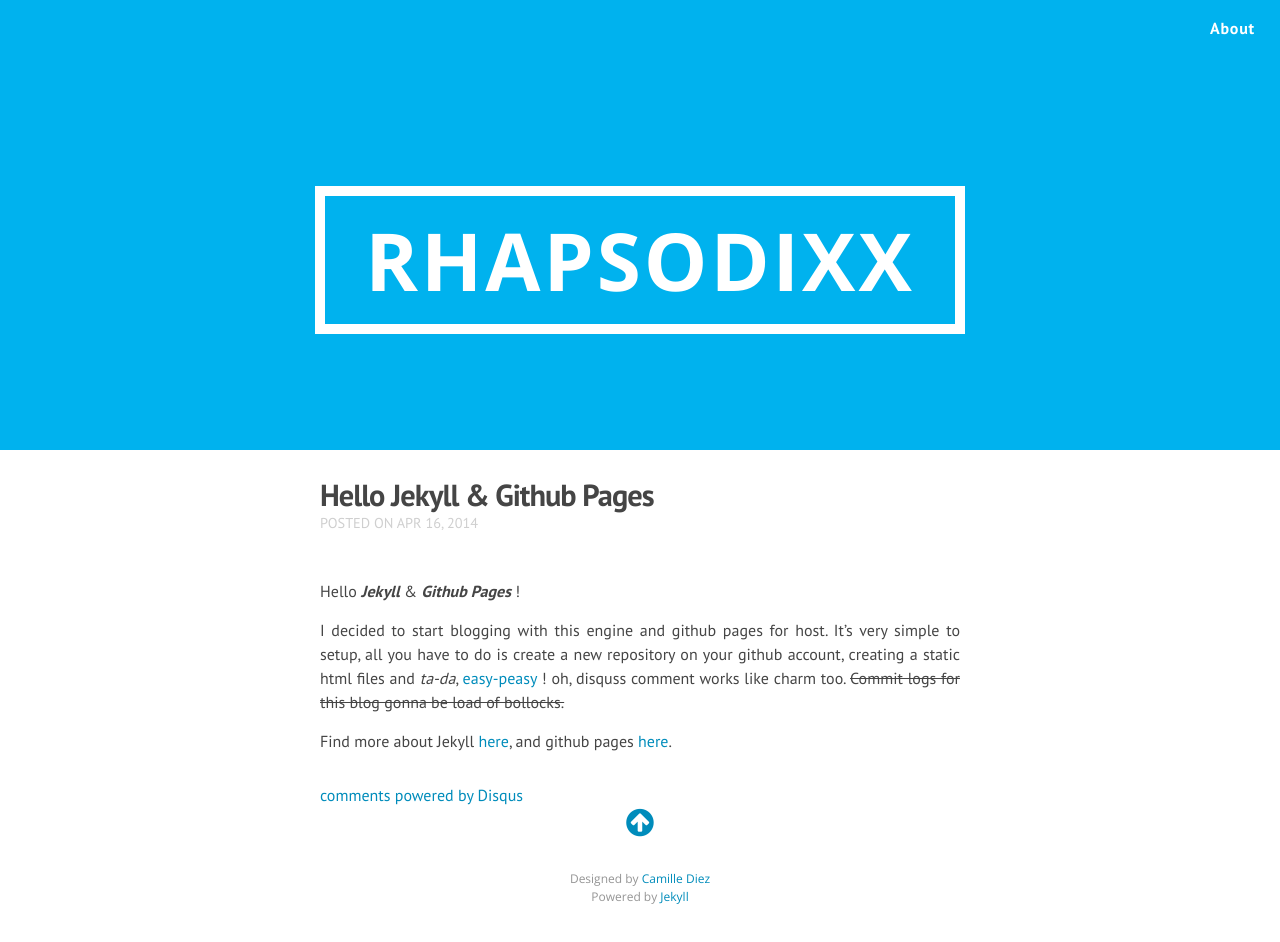
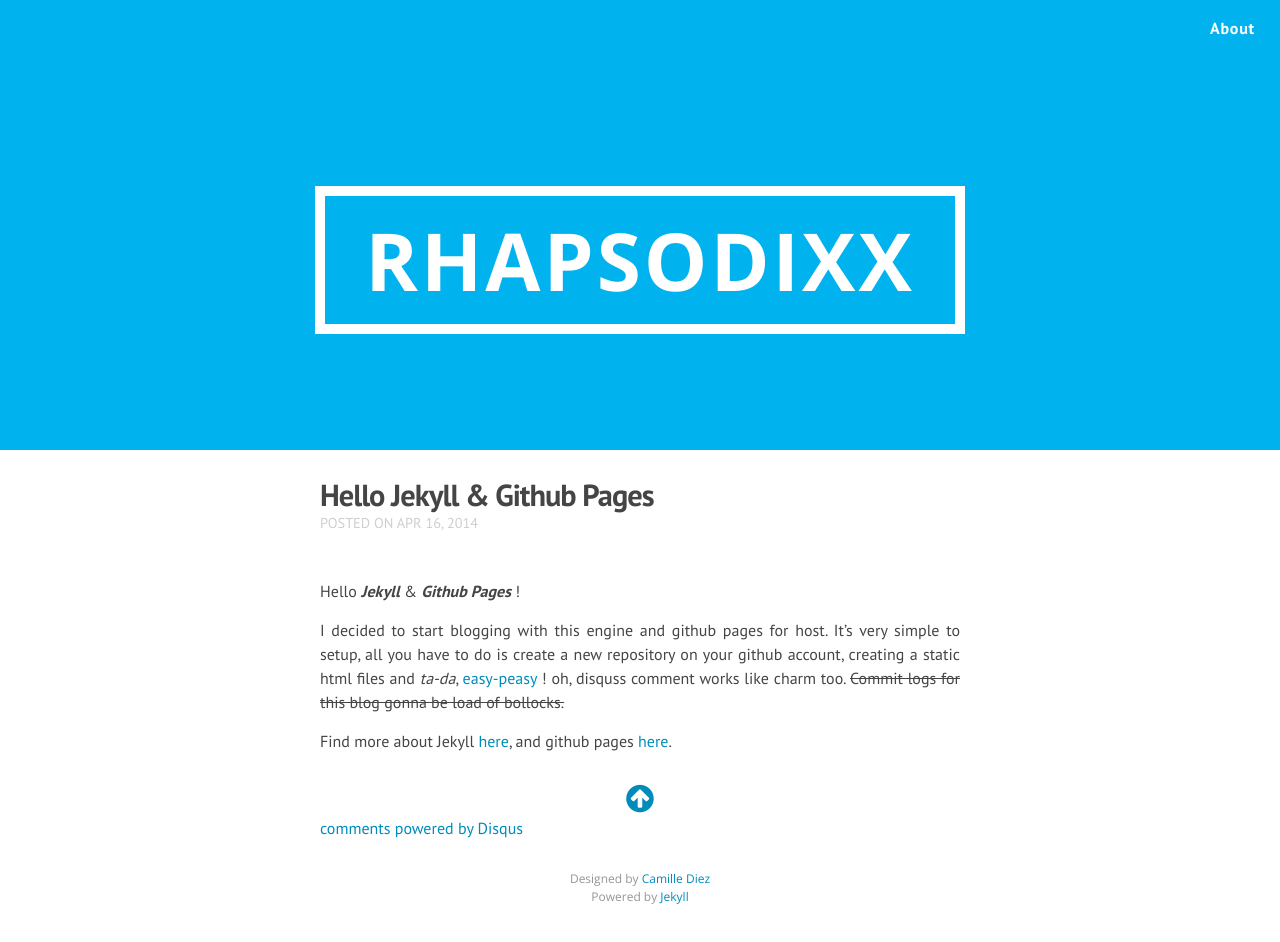
Before and after one commit to panjigautama/panjigautama.github.io, a Jekyll site: the page built from _posts/2014-04-16-hello-jekyll.markdown, in a window 1280 px wide. Built offline with Jekyll 4.4.1, drawn with Linux system fonts in a browser that asks for light colours; nearby versions of some CDN libraries; Markdown is read by kramdown in place of the engine named in the settings; comment, search, counter and statistics services are not loaded.

Commit message:
Put disquss comment feature under circle-to-top

```diff
--- a/_layouts/post.html
+++ b/_layouts/post.html
@@ -11,6 +11,12 @@ layout: default
   <article class="post-content">
     {{ content }}
   </article>
+
+  <div align="center">
+    <a href="#">
+    <i class="fa fa-arrow-circle-up fa-2x"></i>
+    </a>
+  </div>
 
   {% if page.comments %}
   <div id="disqus_thread"></div>
@@ -29,10 +35,4 @@ layout: default
   <a href="http://disqus.com" class="dsq-brlink">comments powered by <span class="logo-disqus">Disqus</span></a>
   {% endif %}
 
-  <div align="center">
-  	<a href="#">
-  	<i class="fa fa-arrow-circle-up fa-2x"></i>
-  	</a>
-  </div>
-
 </div>
```
